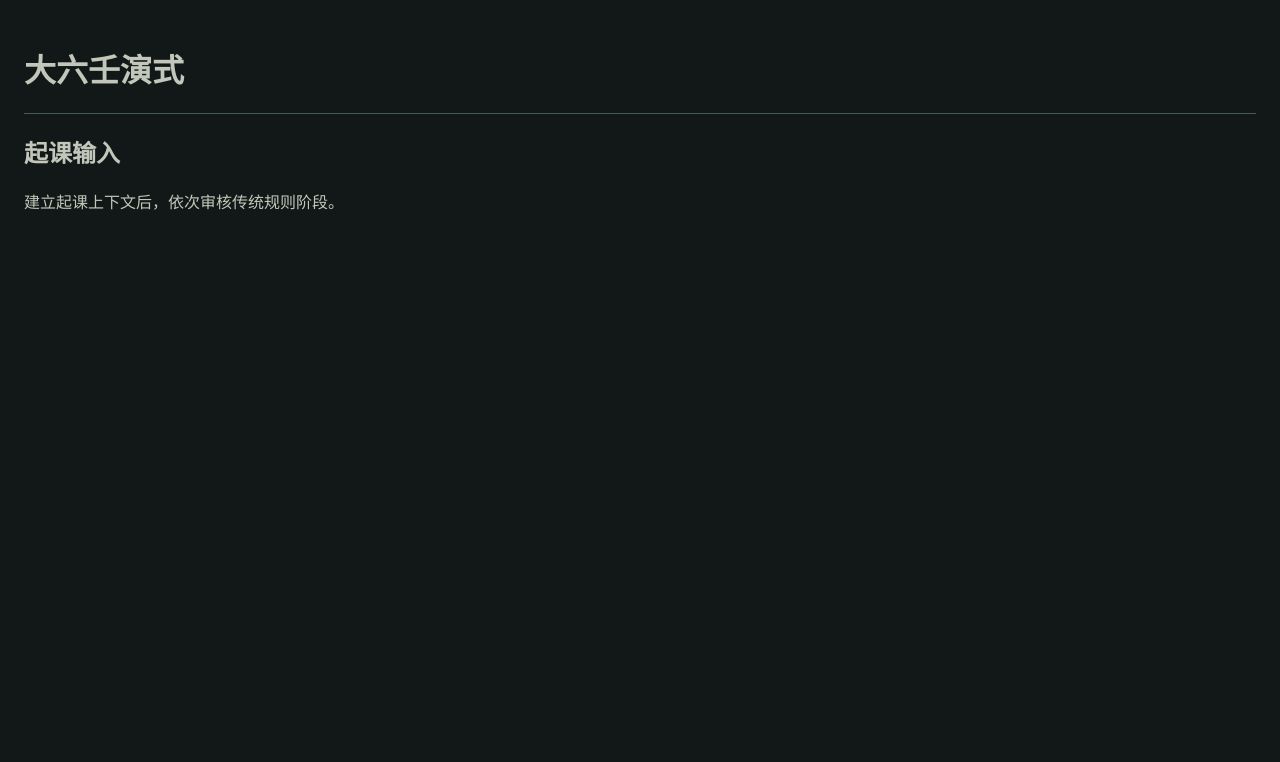
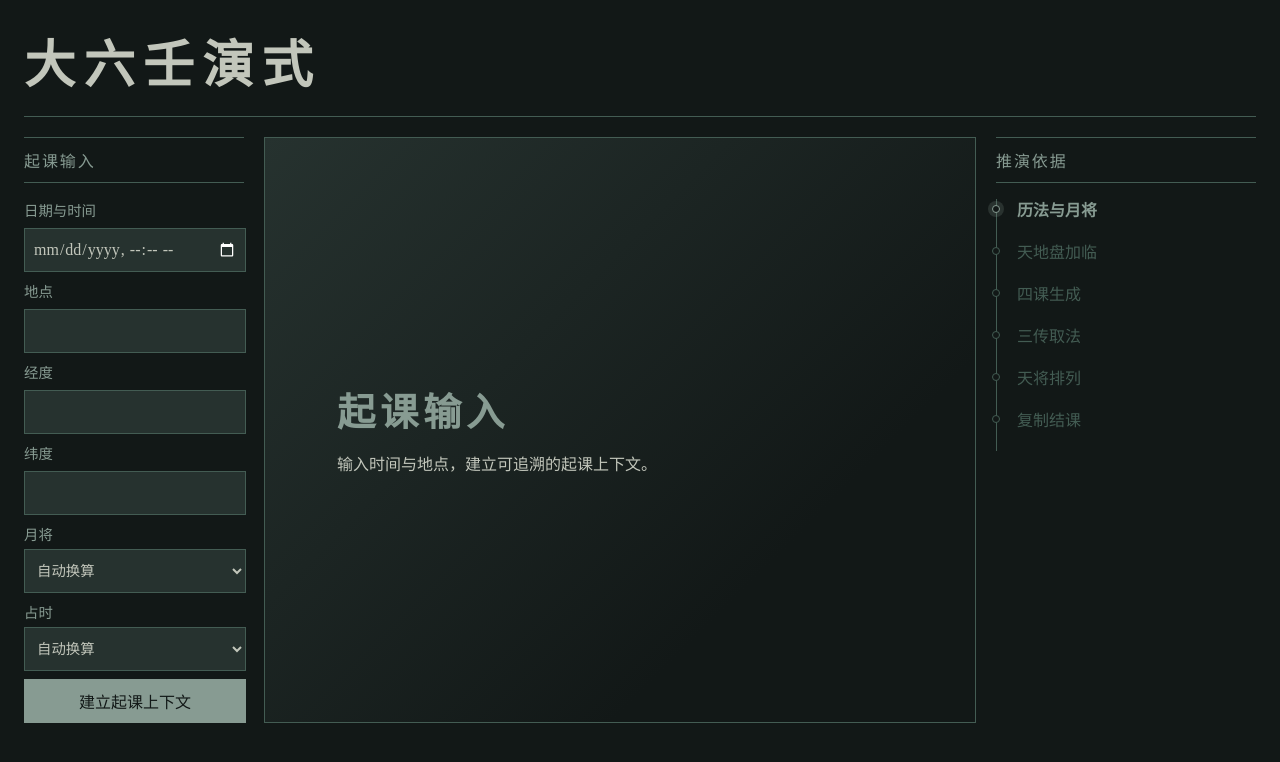
Before and after one commit to wangrufan-frank/design-daliuren, a React (Vite) app: page / in a window 1280 px wide. Shown: the top 762 px of the page. Built offline with nearby package versions, Linux system fonts and the light colour scheme.

Commit message:
feat: assemble rule review shell

```diff
--- a/src/app/App.tsx
+++ b/src/app/App.tsx
@@ -1,16 +1,38 @@
+import { useState } from "react";
+import type { CourseSession } from "../domain/chart/types";
+import { CourseInputForm } from "../features/course-input/CourseInputForm";
+import { RuleStageRail } from "../features/rule-review/RuleStageRail";
 import "../styles/tokens.css";
 import "../styles/global.css";
 
 export function App() {
+  const [session, setSession] = useState<CourseSession | null>(null);
+  const [inputOpen, setInputOpen] = useState(true);
+  const [railOpen, setRailOpen] = useState(true);
+
   return (
     <main className="app-shell">
       <header className="app-header">
         <h1>大六壬演式</h1>
       </header>
-      <section aria-labelledby="stage-heading">
-        <h2 id="stage-heading">起课输入</h2>
-        <p>建立起课上下文后，依次审核传统规则阶段。</p>
-      </section>
+      <div className="app-workspace">
+        <aside className="app-panel app-input-panel" aria-label="起课输入">
+          <button className="app-panel__toggle" type="button" aria-expanded={inputOpen} onClick={() => setInputOpen((value) => !value)}>
+            起课输入
+          </button>
+          {inputOpen && <CourseInputForm onSubmit={(input) => setSession({ input, snapshots: {} })} />}
+        </aside>
+        <section className="app-stage" aria-live="polite">
+          <h2>{session ? "规则确认" : "起课输入"}</h2>
+          <p>{session ? "下一步：确认历法与月将规则。" : "输入时间与地点，建立可追溯的起课上下文。"}</p>
+        </section>
+        <aside className="app-panel app-rule-panel" aria-label="推演依据">
+          <button className="app-panel__toggle" type="button" aria-expanded={railOpen} onClick={() => setRailOpen((value) => !value)}>
+            推演依据
+          </button>
+          {railOpen && <RuleStageRail completed={[]} current="calendar" />}
+        </aside>
+      </div>
     </main>
   );
 }
--- /dev/null
+++ b/src/features/rule-review/RuleStageRail.tsx
@@ -0,0 +1,27 @@
+import { RULE_STAGE_ORDER } from "../../domain/chart/stages";
+import type { RuleStageId } from "../../domain/chart/types";
+
+const labels: Record<RuleStageId, string> = {
+  calendar: "历法与月将",
+  "heaven-earth": "天地盘加临",
+  "four-lessons": "四课生成",
+  "three-transmissions": "三传取法",
+  "heavenly-generals": "天将排列",
+  course: "复制结课",
+};
+
+export function RuleStageRail({ completed, current }: { completed: readonly RuleStageId[]; current: RuleStageId }) {
+  return (
+    <ol className="rule-stage-rail" aria-label="传统规则阶段">
+      {RULE_STAGE_ORDER.map((stage) => {
+        const status = completed.includes(stage) ? "completed" : stage === current ? "current" : "locked";
+
+        return (
+          <li key={stage}>
+            <span data-status={status} aria-current={status === "current" ? "step" : undefined}>{labels[stage]}</span>
+          </li>
+        );
+      })}
+    </ol>
+  );
+}
--- a/src/styles/global.css
+++ b/src/styles/global.css
@@ -25,3 +25,41 @@ button, input, select { font: inherit; }
   .course-sheet__columns { grid-template-columns: 1fr; }
   .course-sheet__lessons, .course-sheet__palaces { grid-template-columns: repeat(2, minmax(0, 1fr)); }
 }
+
+.app-header { padding-bottom: 18px; }
+.app-header h1 { margin: 0; font-size: clamp(2rem, 4vw, 3.5rem); font-weight: 600; letter-spacing: 0.16em; }
+.app-workspace { display: grid; grid-template-columns: 220px minmax(0, 1fr) 260px; gap: 20px; padding-top: 20px; }
+.app-workspace > * { min-width: 0; }
+.app-panel { border-top: 1px solid var(--patina); }
+.app-panel__toggle { width: 100%; min-height: 44px; padding: 10px 0; border: 0; border-bottom: 1px solid var(--patina); background: transparent; color: var(--ash); text-align: left; letter-spacing: 0.12em; cursor: pointer; }
+.app-panel__toggle[aria-expanded="true"] { color: var(--ru-celadon); }
+.app-input-panel form { display: grid; gap: 8px; padding-top: 16px; }
+.app-input-panel label { display: grid; gap: 5px; color: var(--ru-celadon); font-size: 0.9rem; }
+.app-input-panel input, .app-input-panel select, .app-input-panel form > button { width: 100%; min-height: 44px; border: 1px solid var(--patina); border-radius: 0; background: var(--dark-bronze); color: var(--ash); }
+.app-input-panel input, .app-input-panel select { padding: 8px; }
+.app-input-panel form > button { padding: 8px 12px; color: var(--ink); background: var(--ru-celadon); border-color: var(--ru-celadon); cursor: pointer; }
+.app-input-panel [role="alert"] { min-height: 1.25em; margin: -3px 0 0; color: var(--ash); font-size: 0.85rem; }
+.app-input-panel [role="alert"]:empty { display: none; }
+.app-stage { display: grid; align-content: center; min-height: 390px; padding: clamp(24px, 6vw, 72px); border: 1px solid var(--patina); background: linear-gradient(135deg, var(--dark-bronze), var(--ink) 72%); }
+.app-stage h2 { margin: 0; color: var(--ru-celadon); font-size: clamp(1.5rem, 3vw, 2.5rem); font-weight: 600; letter-spacing: 0.12em; }
+.app-stage p { max-width: 24rem; margin: 14px 0 0; line-height: 1.8; }
+.rule-stage-rail { margin: 16px 0 0; padding: 0; list-style: none; border-left: 1px solid var(--patina); }
+.rule-stage-rail li { position: relative; padding: 0 0 18px 20px; }
+.rule-stage-rail li::before { position: absolute; top: 0.35em; left: -5px; width: 8px; height: 8px; border: 1px solid var(--patina); border-radius: 50%; background: var(--ink); content: ""; }
+.rule-stage-rail [data-status] { display: block; color: var(--patina); line-height: 1.5; }
+.rule-stage-rail [data-status="completed"] { color: var(--ash); }
+.rule-stage-rail li:has([data-status="completed"])::before { border-color: var(--ru-celadon); background: var(--ru-celadon); }
+.rule-stage-rail [data-status="current"] { color: var(--ru-celadon); font-weight: 700; }
+.rule-stage-rail li:has([data-status="current"])::before { border-color: var(--ru-celadon); box-shadow: 0 0 0 4px color-mix(in srgb, var(--ru-celadon) 20%, transparent); }
+
+@media (max-width: 1023px) {
+  .app-workspace { grid-template-columns: 1fr; }
+  .app-stage { min-height: 240px; }
+}
+
+@media (max-width: 600px) {
+  .app-shell { padding: 16px; }
+  .app-workspace { gap: 14px; }
+  .app-header h1 { letter-spacing: 0.1em; }
+  .app-stage { padding: 28px 20px; }
+}
```
Also changed, not shown: 2 other files (tests, documents, lock files or other folders).
